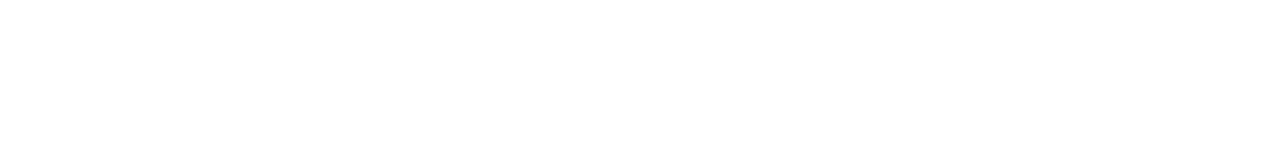
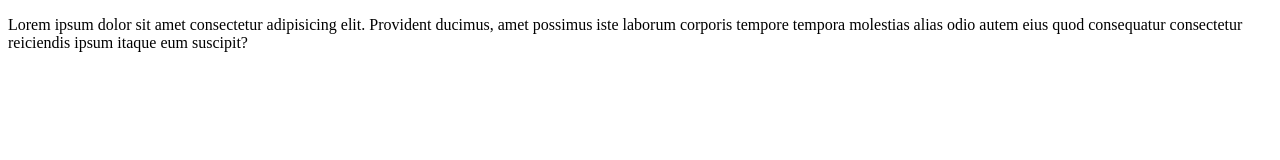
Before and after one commit to stsoftwaresolution/abc, a plain HTML site: page index.html in a window 1280 px wide. Drawn offline with Linux system fonts and the light colour scheme.

Commit message:
p tag added

```diff
--- a/index.html
+++ b/index.html
@@ -6,6 +6,6 @@
     <title>Document</title>
 </head>
 <body>
-
+    <p>Lorem ipsum dolor sit amet consectetur adipisicing elit. Provident ducimus, amet possimus iste laborum corporis tempore tempora molestias alias odio autem eius quod consequatur consectetur reiciendis ipsum itaque eum suscipit?</p>
 </body>
 </html>
```
